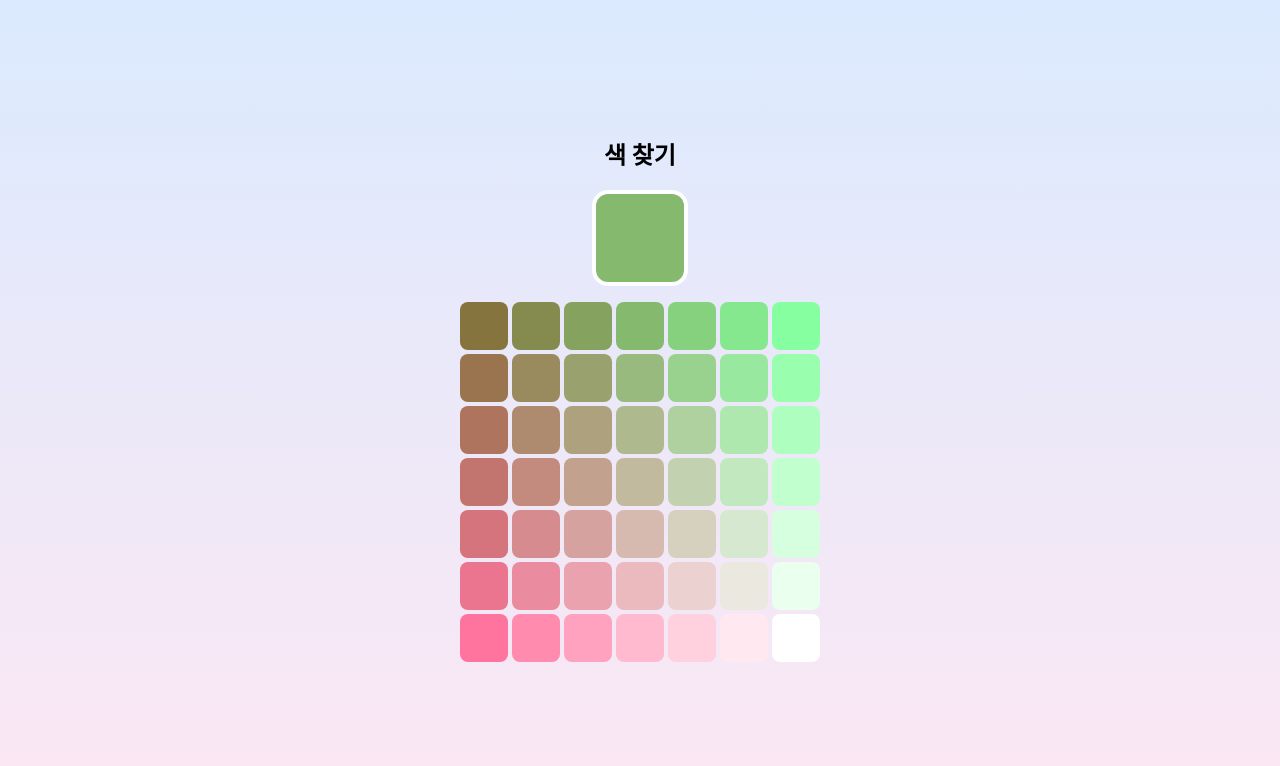
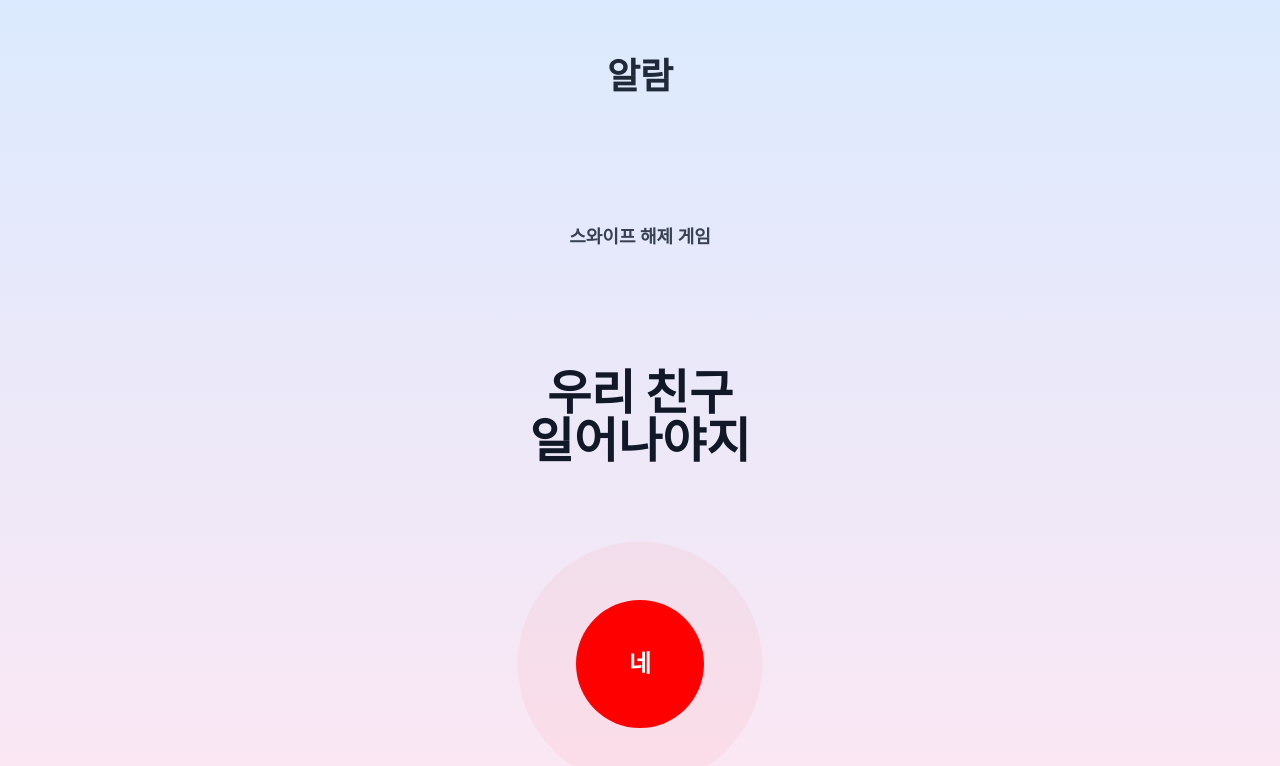
Before and after one commit to YumeAster/cau-2025-mc-irona, a React (Create React App) app: page /test in a window 1280 px wide. Shown: the top 766 px of the page. Built offline with nearby package versions, Linux system fonts and the light colour scheme.

Commit message:
멀티 스와이프 게임알람 추가

```diff
--- /dev/null
+++ b/src/games/MultiSwipeGame.js
@@ -0,0 +1,118 @@
+import React, { useState, useMemo } from "react";
+
+export default function MultiSwipeGame({ difficulty = 1, onComplete }) {
+  const [startY, setStartY] = useState(null);
+  const [swipeCount, setSwipeCount] = useState(0);
+  const [shake, setShake] = useState(false);
+  const [flash, setFlash] = useState(false);
+
+  const requiredSwipes = useMemo(() => {
+    if (difficulty === 0) return Math.floor(Math.random() * 3) + 3; // 3~5
+    if (difficulty === 1) return Math.floor(Math.random() * 4) + 5; // 5~8
+    if (difficulty === 2) return Math.floor(Math.random() * 3) + 8; // 8~10
+    return 10;
+  }, [difficulty]);
+
+  const onSwipeDetected = () => {
+    setSwipeCount((prev) => {
+      const next = prev + 1;
+      if (next >= requiredSwipes) {
+        onComplete();
+      }
+      return next;
+    });
+
+    setShake(true);
+    setTimeout(() => setShake(false), 300);
+
+    setFlash(true);
+    setTimeout(() => setFlash(false), 100);
+  };
+
+  const handleMouseDown = (e) => setStartY(e.clientY);
+  const handleMouseMove = (e) => {
+    if (startY == null) return;
+    const delta = startY - e.clientY;
+    if (delta > 100) {
+      setStartY(null);
+      onSwipeDetected();
+    }
+  };
+  const handleMouseUp = () => setStartY(null);
+
+  const handleTouchStart = (e) => setStartY(e.touches[0].clientY);
+  const handleTouchMove = (e) => {
+    if (startY == null) return;
+    const delta = startY - e.touches[0].clientY;
+    if (delta > 100) {
+      setStartY(null);
+      onSwipeDetected();
+    }
+  };
+  const handleTouchEnd = () => setStartY(null);
+
+  const interpolateColor = (count, max) => {
+    const ratio = Math.min(count / max, 1);
+    const r = Math.round(255 * (1 - ratio));
+    const g = 0;
+    const b = Math.round(255 * ratio);
+    return `rgb(${r},${g},${b})`;
+  };
+
+  const currentColor = interpolateColor(swipeCount, requiredSwipes);
+
+  return (
+    <div className={`relative min-h-screen w-screen flex flex-col items-center justify-between text-center px-6 py-10 bg-gradient-to-b from-blue-100 to-pink-100 overflow-hidden ${shake ? "shake" : ""}`}>
+      {flash && <div className="fixed top-0 left-0 w-full h-full bg-white opacity-80 z-50 flash" />}
+
+      <div className="text-4xl font-bold text-gray-800 mt-4">알람</div>
+      <div className="mt-2">
+        <p className="text-lg text-gray-700 font-semibold">스와이프 해제 게임</p>
+      </div>
+      <div>
+        <p className="text-5xl font-black text-gray-900 mb-4 whitespace-pre-line">
+          우리 친구<br />일어나야지
+        </p>
+      </div>
+      <div className="mb-8">
+        <div
+          className="relative"
+          onMouseDown={handleMouseDown}
+          onMouseMove={handleMouseMove}
+          onMouseUp={handleMouseUp}
+          onTouchStart={handleTouchStart}
+          onTouchMove={handleTouchMove}
+          onTouchEnd={handleTouchEnd}
+        >
+          <div className="w-32 h-32 rounded-full animate-ping absolute" style={{ backgroundColor: currentColor, opacity: 0.5 }} />
+          <button
+            className="w-32 h-32 rounded-full text-white text-2xl font-bold relative"
+            style={{ backgroundColor: currentColor }}
+          >
+            네
+          </button>
+        </div>
+      </div>
+
+      <style>{`
+        @keyframes shake {
+          0% { transform: translateX(0); }
+          25% { transform: translateX(-5px); }
+          50% { transform: translateX(5px); }
+          75% { transform: translateX(-5px); }
+          100% { transform: translateX(0); }
+        }
+        .shake {
+          animation: shake 0.3s ease;
+        }
+        .flash {
+          animation: flashOut 0.1s ease-out forwards;
+        }
+        @keyframes flashOut {
+          0% { opacity: 0.8; }
+          100% { opacity: 0; }
+        }
+      `}</style>
+    </div>
+  );
+}
--- a/src/pages/GameAlarmHandler.js
+++ b/src/pages/GameAlarmHandler.js
@@ -1,9 +1,9 @@
 import React, { useEffect, useState } from "react";
 import { useParams, useNavigate, useLocation } from "react-router-dom";
 import TestGame from "../games/TestGame";
-import ColorPickGame from "../games/colorPick";
+import MultiSwipeGame from "../games/MultiSwipeGame.js";
 
-const GAMES = [ColorPickGame]; // 사용할 게임들 목록
+const GAMES = [MultiSwipeGame]; // 사용할 게임들 목록
 const GameDifficulty = 2; // 난이도는 상수 or 추후 동적으로 설정 가능
 
 export default function GameAlarmHandler() {
```
Also changed, not shown: src/games/ColorPickGame.js (renamed from src/games/colorPick.js).
